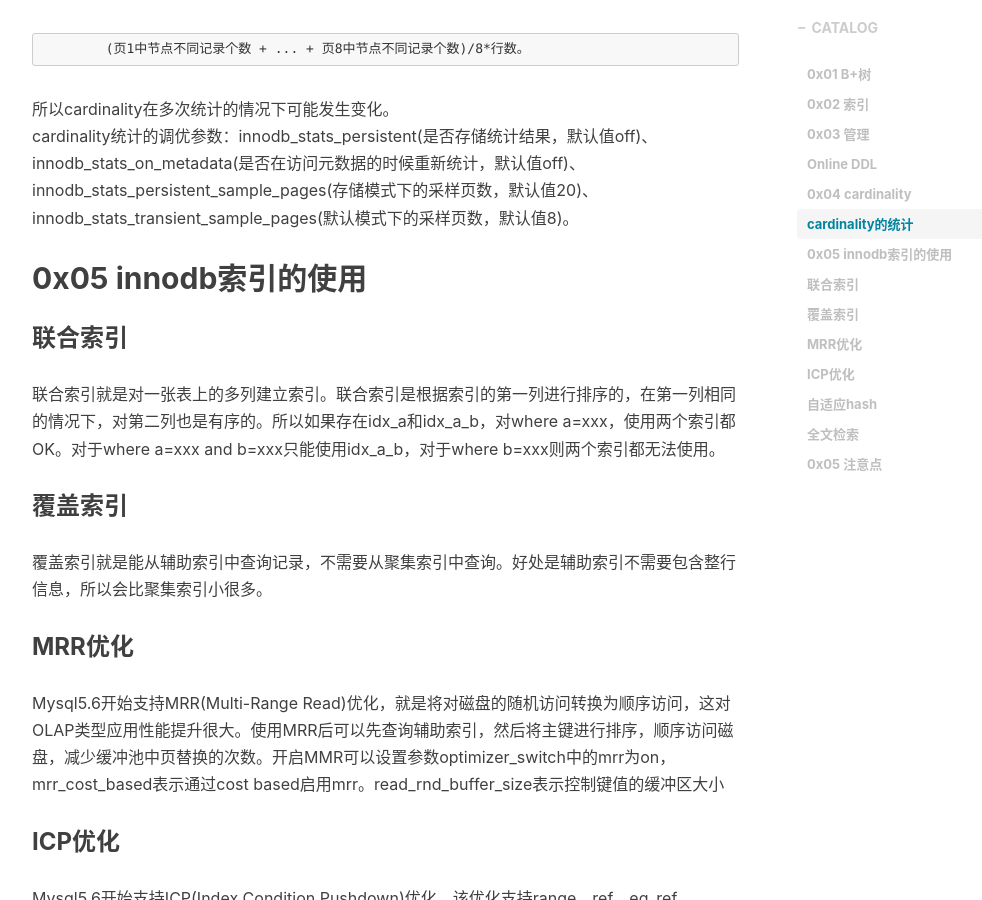
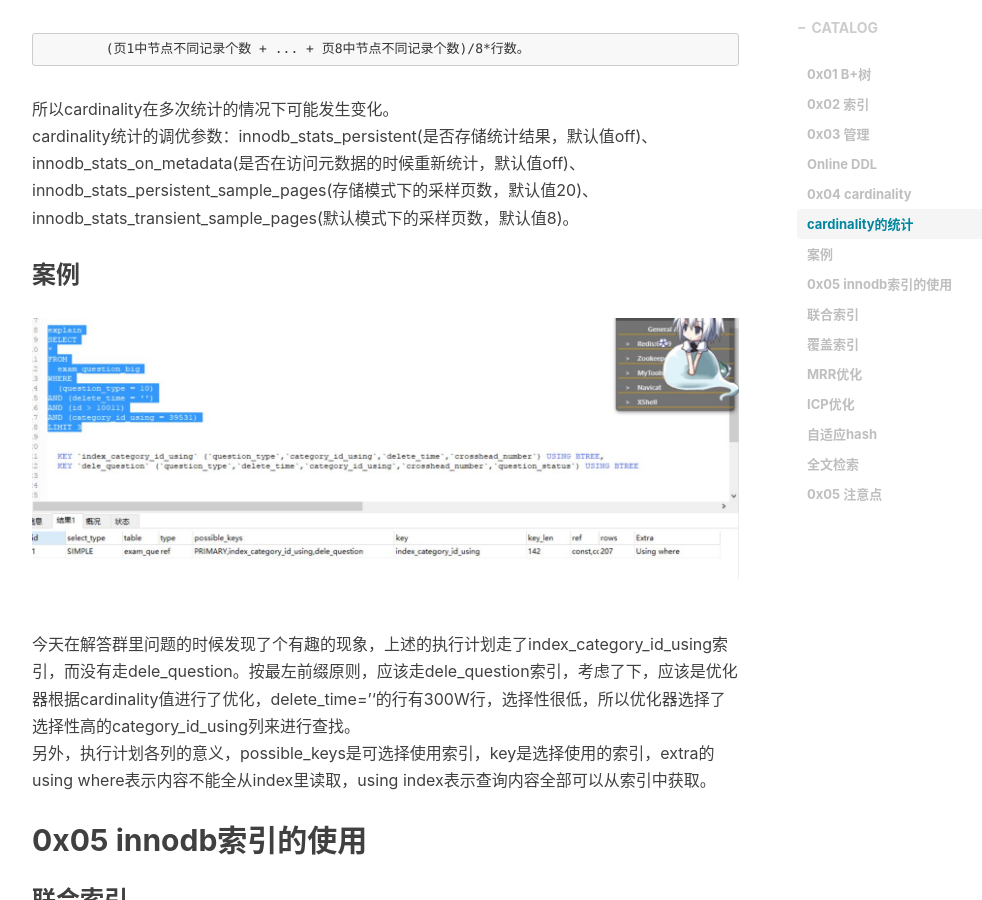
Before and after one commit to SystemOutPrint/systemoutprint.github.io, a Jekyll site: the page built from _posts/2017-08-12-innodb索引.md, in a window 1280 px wide and 900 px high, scrolled down 2688 px. Shown: the whole window, without its empty margins (233-1215 px from the left). Built offline with Jekyll 4.4.1, drawn with Linux system fonts in a browser that asks for light colours; nearby versions of some CDN libraries; comment, search, counter and statistics services are not loaded.

Commit message:
index problem

```diff
--- a/_posts/2017-08-12-innodb索引.md
+++ b/_posts/2017-08-12-innodb索引.md
@@ -69,6 +69,12 @@ __算法__：随机取出8个数据页，然后根据下面的算法进行计算
 所以cardinality在多次统计的情况下可能发生变化。<br>
 cardinality统计的调优参数：innodb_stats_persistent(是否存储统计结果，默认值off)、innodb_stats_on_metadata(是否在访问元数据的时候重新统计，默认值off)、innodb_stats_persistent_sample_pages(存储模式下的采样页数，默认值20)、innodb_stats_transient_sample_pages(默认模式下的采样页数，默认值8)。
 
+### 案例
+![索引使用的问题](/img/innodb_index_demo.jpg "索引使用的问题")<br>
+今天在解答群里问题的时候发现了个有趣的现象，上述的执行计划走了index_category_id_using索引，而没有走dele_question。按最左前缀原则，应该走dele_question索引，考虑了下，应该是优化器根据cardinality值进行了优化，delete_time=''的行有300W行，选择性很低，所以优化器选择了选择性高的category_id_using列来进行查找。<br>
+另外，执行计划各列的意义，possible_keys是可选择使用索引，key是选择使用的索引，extra的using where表示内容不能全从index里读取，using index表示查询内容全部可以从索引中获取。
+
+
 ## 0x05 innodb索引的使用
 
 ### 联合索引
```
Also changed, not shown: img/innodb_index_demo.jpg (added).
